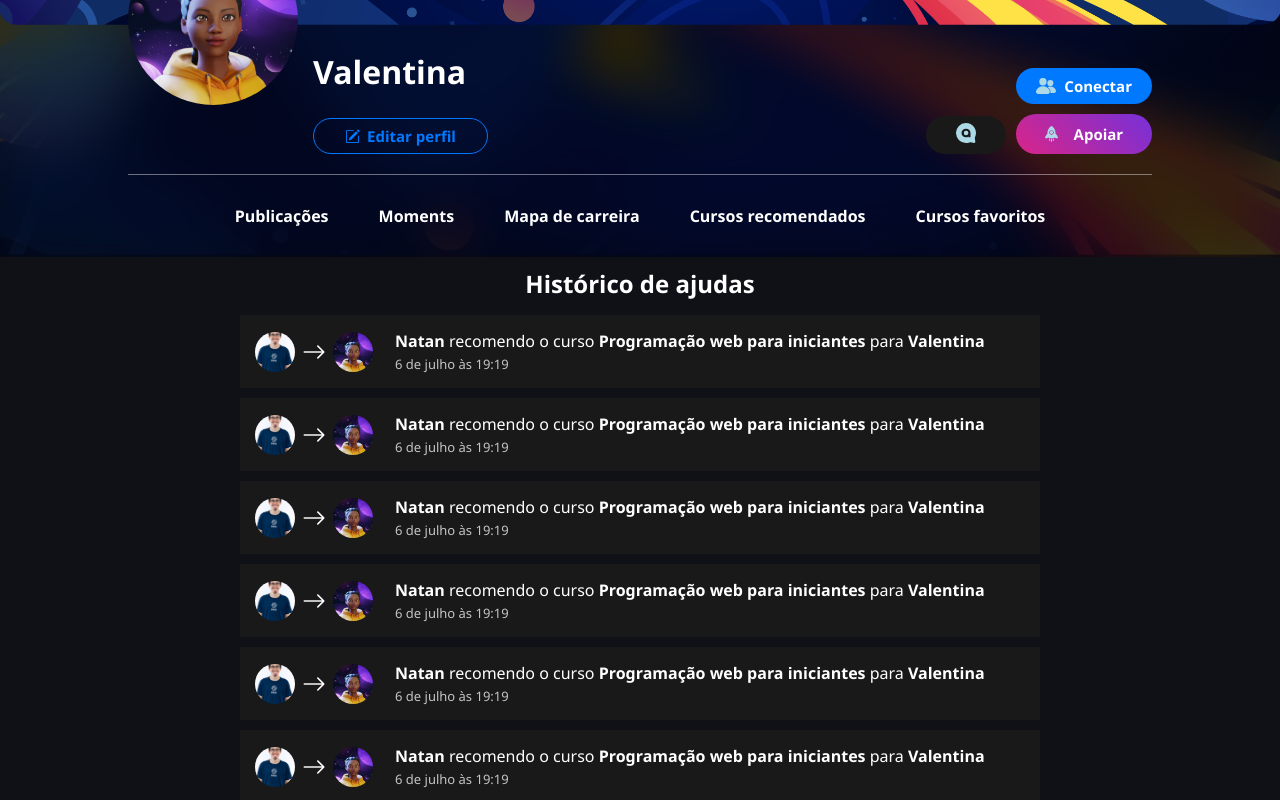
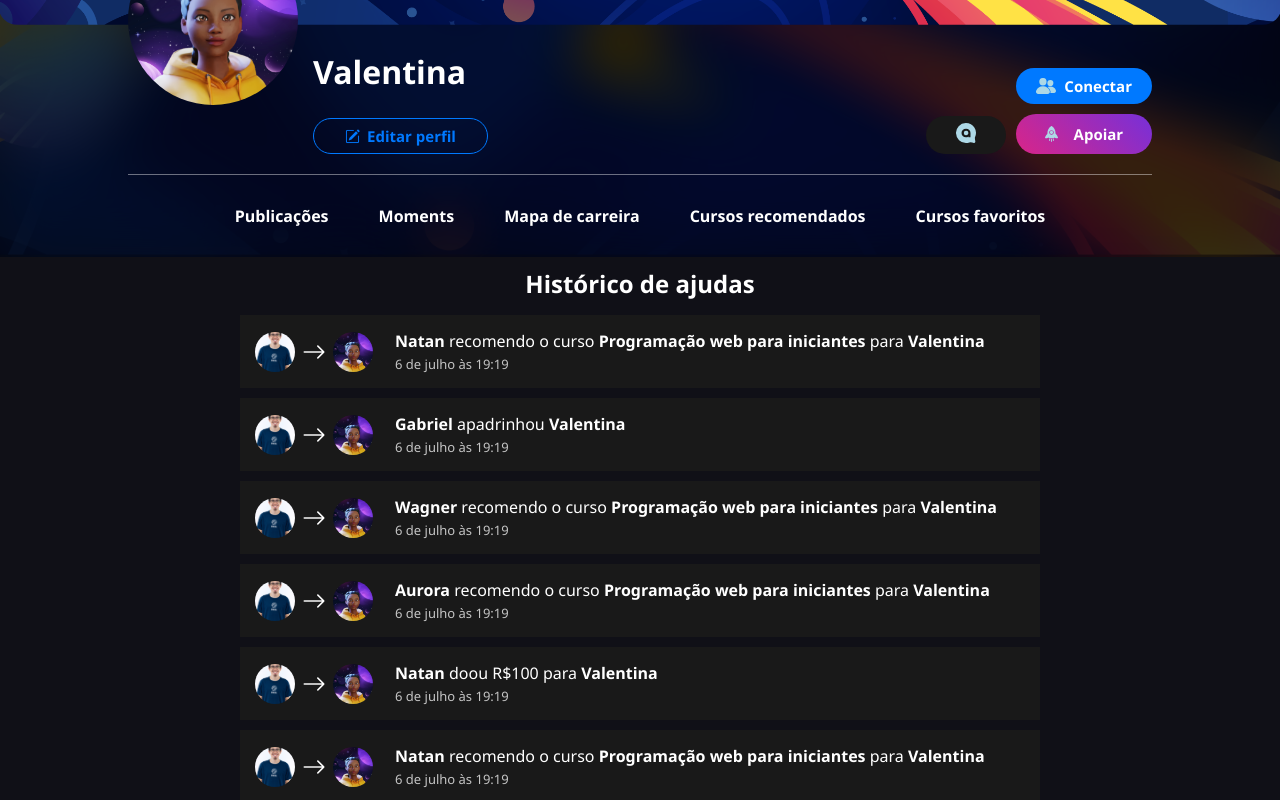
Before and after one commit to apadrinhe-me/apadrinhe-me, a React (Create React App) app in the folder client/: page /perfil/historico in a window 1280 px wide. Shown: the part 410-1210 px from the top of the page. Built offline with nearby package versions, Linux system fonts and the light colour scheme.

Commit message:
Tirando textos de marcação e corrigindo bugs

```diff
--- a/client/src/componets/layout/apadPopup/popUpviews/ApoioInicio.jsx
+++ b/client/src/componets/layout/apadPopup/popUpviews/ApoioInicio.jsx
@@ -25,7 +25,7 @@ const ApoioInicio = props => {
                         description="Ofereça oportunidades e acompanhe o desenvolvimento de perto. Crieum laço afetivo com um aspirante, e prestigie seu sucesso."
                         btnText="Recomendar"
                         tipoApoio={1}
-                        logo={LogoEducacional }
+                        logo={LogoEducacional}
                     />
 
 
--- a/client/src/componets/layout/cardCursos/CardCurso.jsx
+++ b/client/src/componets/layout/cardCursos/CardCurso.jsx
@@ -64,6 +64,7 @@ const CardCurso = props => {
                 </div>
 
             </CardContent>
+
             <CardActions disableSpacing className="cardActions">
                 <button aria-label="add to favorites">
                     <img src={favorito} height="20px" color="white" />
@@ -79,7 +80,11 @@ const CardCurso = props => {
             </CardActions>
             <Collapse in={expanded} timeout="auto" unmountOnExit>
                 <CardContent className="cardDescription">
-                    Lorem ipsum dolor sit amet consectetur adipisicing elit. Totam assumenda hic sunt est aliquam perspiciatis consectetur qui dolor, sed tempora doloribus tenetur placeat nam aliquid. Ad expedita accusantium mollitia. Consequatur?
+                    Núcleo Técnico
+                    Desenvolve as competências técnicas do aluno em Programação Java por meio de trabalho em grupo, vivências corporativas, projetos e atividades.
+
+                    Núcleo Comportamental
+                    Desenvolve as competências sociocomportamentais e o perfil profissional do aluno por meio de atividades relacionadas ao autoconhecimento, propósito, carreira e mercado de trabalho.
                 </CardContent>
             </Collapse>
         </Card>
--- a/client/src/componets/layout/post/Post.css
+++ b/client/src/componets/layout/post/Post.css
@@ -4,6 +4,10 @@
     background: #191922;
     border-radius: 15px;
     border: 1px solid #292C35;
+}
+
+.Post .aspiration {
+    padding: 0;
 }
 
 
--- a/client/src/componets/layout/profileSubViews/historicoPad/HistoricoPad.jsx
+++ b/client/src/componets/layout/profileSubViews/historicoPad/HistoricoPad.jsx
@@ -3,12 +3,44 @@ import React from "react";
 import Ajuda from "./ajuda/Ajuda";
 
 const HistoricoPad = props => {
-    return(
+    return (
         <div className="HistoricoPad">
             <h2>Histórico de ajudas</h2>
             <div className="ajudas my-scrollbar">
                 <Ajuda
                     tipo="recomendacao"
+                    padrinho="Natan"
+                    afiliado="Valentina"
+                    data="2022-07-06 19:19"
+                    curso="Programação web para iniciantes"
+                />
+
+                <Ajuda
+                    tipo="apadrinhamento"
+                    padrinho="Gabriel"
+                    afiliado="Valentina"
+                    data="2022-07-06 19:19"
+                    curso="Programação web para iniciantes"
+                />
+
+                <Ajuda
+                    tipo="recomendacao"
+                    padrinho="Wagner"
+                    afiliado="Valentina"
+                    data="2022-07-06 19:19"
+                    curso="Programação web para iniciantes"
+                />
+
+                <Ajuda
+                    tipo="recomendacao"
+                    padrinho="Aurora"
+                    afiliado="Valentina"
+                    data="2022-07-06 19:19"
+                    curso="Programação web para iniciantes"
+                />
+
+                <Ajuda
+                    tipo="doacao_dinheiro"
                     padrinho="Natan"
                     afiliado="Valentina"
                     data="2022-07-06 19:19"
@@ -40,7 +72,7 @@ const HistoricoPad = props => {
                 />
 
                 <Ajuda
-                    tipo="recomendacao"
+                    tipo="doacao_material"
                     padrinho="Natan"
                     afiliado="Valentina"
                     data="2022-07-06 19:19"
@@ -64,39 +96,7 @@ const HistoricoPad = props => {
                 />
 
                 <Ajuda
-                    tipo="recomendacao"
-                    padrinho="Natan"
-                    afiliado="Valentina"
-                    data="2022-07-06 19:19"
-                    curso="Programação web para iniciantes"
-                />
-
-                <Ajuda
-                    tipo="recomendacao"
-                    padrinho="Natan"
-                    afiliado="Valentina"
-                    data="2022-07-06 19:19"
-                    curso="Programação web para iniciantes"
-                />
-
-                <Ajuda
-                    tipo="recomendacao"
-                    padrinho="Natan"
-                    afiliado="Valentina"
-                    data="2022-07-06 19:19"
-                    curso="Programação web para iniciantes"
-                />
-
-                <Ajuda
-                    tipo="recomendacao"
-                    padrinho="Natan"
-                    afiliado="Valentina"
-                    data="2022-07-06 19:19"
-                    curso="Programação web para iniciantes"
-                />
-
-                <Ajuda
-                    tipo="recomendacao"
+                    tipo="doacao_material"
                     padrinho="Natan"
                     afiliado="Valentina"
                     data="2022-07-06 19:19"
--- a/client/src/componets/layout/profileSubViews/historicoPad/ajuda/Ajuda.jsx
+++ b/client/src/componets/layout/profileSubViews/historicoPad/ajuda/Ajuda.jsx
@@ -5,12 +5,12 @@ import If from "../../../../funcional/If";
 import GetPostDate from "../../../../funcional/getPostDate";
 
 const Ajuda = props => {
-    return(
+    return (
         <div className="Ajuda">
             <div className="picture-to-picture">
-                <ProfPicture src="natan_proa.jpg" scale={40}/>
+                <ProfPicture src="natan_proa.jpg" scale={40} />
                 <i className="bi bi-arrow-right"></i>
-                <ProfPicture src="valentina.png" scale={40}/>
+                <ProfPicture src="valentina.png" scale={40} />
             </div>
             <div className="ajuda-descricao">
                 <div className="descricao">
@@ -19,11 +19,11 @@ const Ajuda = props => {
                     </If>
 
                     <If test={props.tipo === "doacao_dinheiro"}>
-                        <span><strong>{props.padrinho}</strong> doou R$<strong>{props.dinheiro}</strong> para <strong>{props.afiliado}</strong></span>
+                        <span><strong>{props.padrinho}</strong> doou R$100 <strong>{props.dinheiro}</strong> para <strong>{props.afiliado}</strong></span>
                     </If>
 
                     <If test={props.tipo === "doacao_material"}>
-                        <span><strong>{props.padrinho}</strong> doou <strong>{props.material}</strong> para <strong>{props.afiliado}</strong></span>
+                        <span><strong>{props.padrinho}</strong> doou material <strong>{props.material}</strong> para <strong>{props.afiliado}</strong></span>
                     </If>
 
                     <If test={props.tipo === "apadrinhamento"}>
--- a/client/src/views/pages/Cursos.jsx
+++ b/client/src/views/pages/Cursos.jsx
@@ -54,6 +54,10 @@ const Cursos = () => {
                         <li>
                             <i className="bi bi-laptop caixaIconeCategoriasCurso"></i>
                             <p>Udemy</p>
+                        </li>
+                        <li>
+                            <i className="bi bi-laptop caixaIconeCategoriasCurso"></i>
+                            <p>Fundação Bradesco</p>
                         </li>
                         <li>
                             <i className="bi bi-star caixaIconeCategoriasCurso"></i>
```
